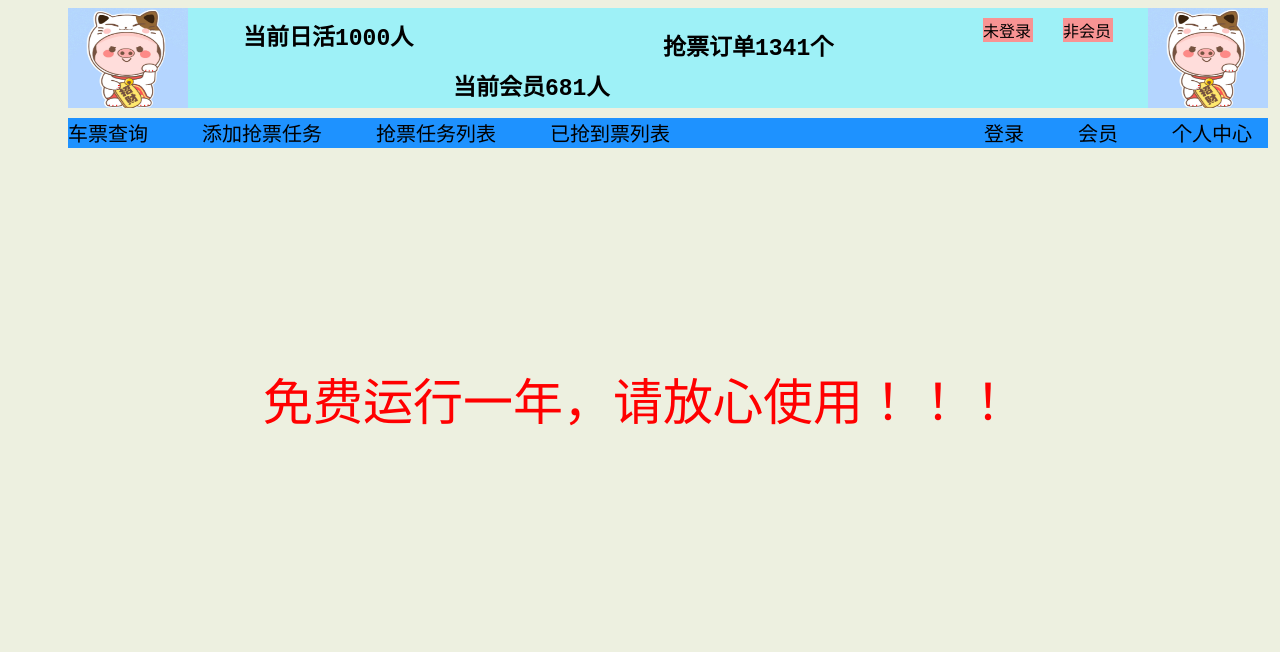
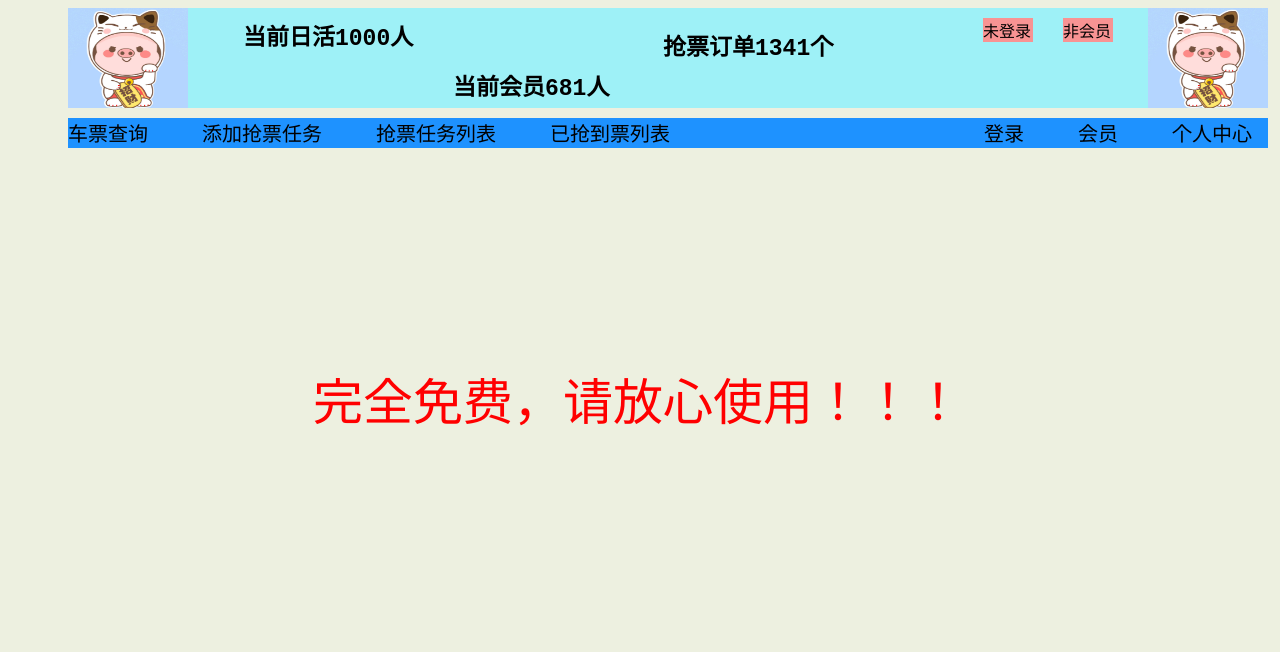
Before and after one commit to diaosichengxuyuan/one-yuan-brush-ticket, a Node server app: page / in a window 1280 px wide. Shown: the top 652 px of the page. Run offline with Node 20, Linux system fonts and the light colour scheme.

Commit message:
优化---起始页

```diff
--- a/com.diaosichengxuyuan.one.yuan.brush.ticket.front/public/stylesheets/homePage.css
+++ b/com.diaosichengxuyuan.one.yuan.brush.ticket.front/public/stylesheets/homePage.css
@@ -1,4 +1,4 @@
-#propaSlogan{
+#propaSlogan {
     width: 1200px;
     font-size: 50px;
     color: red;
--- a/com.diaosichengxuyuan.one.yuan.brush.ticket.front/views/homePage.htm
+++ b/com.diaosichengxuyuan.one.yuan.brush.ticket.front/views/homePage.htm
@@ -3,7 +3,10 @@
 
 <head>
     <meta charset="UTF-8">
-    <title>一元抢票网</title>
+    <title>一元抢票</title>
+
+    <!-- 图标 -->
+    <link rel="shortcut icon" href="/images/yiyuanqiangpiao.ico" type="images/x-icon">
 
     <!-- 样式 -->
     <link rel="stylesheet" type="text/css" href="/stylesheets/base.css">
@@ -11,7 +14,6 @@
 
     <!-- 脚本 -->
     <script src="/javascripts/jquery-3.3.1.js"></script>
-    <script src="/javascripts/base.js"></script>
 </head>
 
 <body>
@@ -19,5 +21,5 @@
     <script>
         $("#baseBody").load("/html/base.htm");
     </script>
-    <div id="propaSlogan">免费运行一年，请放心使用！！！</div>
+    <div id="propaSlogan">完全免费，请放心使用！！！</div>
 </body>
```
